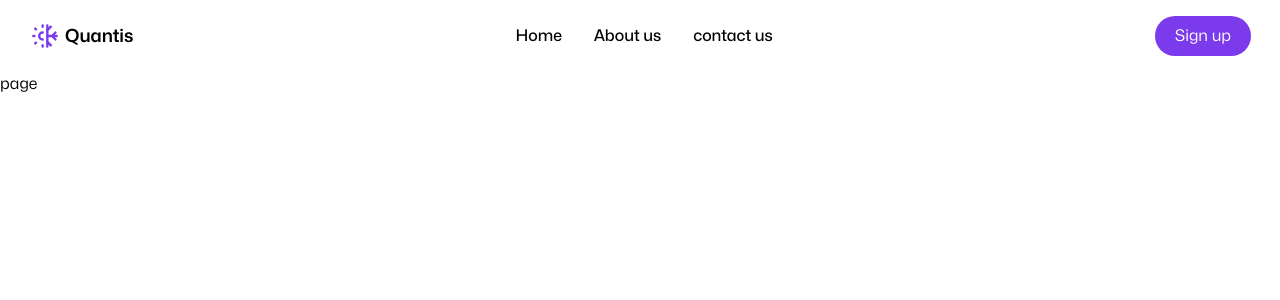
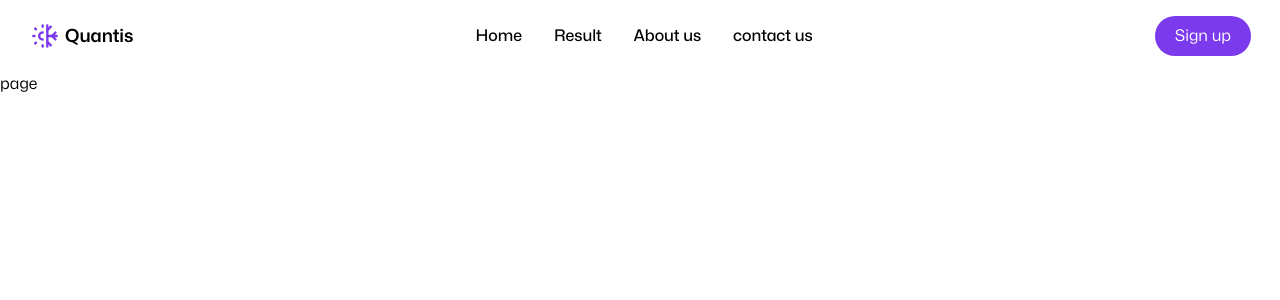
Before and after one commit to Koushik1311/result-management-system, a Next.js app: page / in a window 1280 px wide. Shown: the top 300 px of the page. Built offline with nearby package versions, Linux system fonts and the light colour scheme.

Commit message:
added result route

```diff
--- a/constants/nav-link.ts
+++ b/constants/nav-link.ts
@@ -2,6 +2,10 @@ export const NavLinksData = [
   {
     name: "Home",
     uri: "/",
+  },
+  {
+    name: "Result",
+    uri: "/result",
   },
   {
     name: "About us",
```
